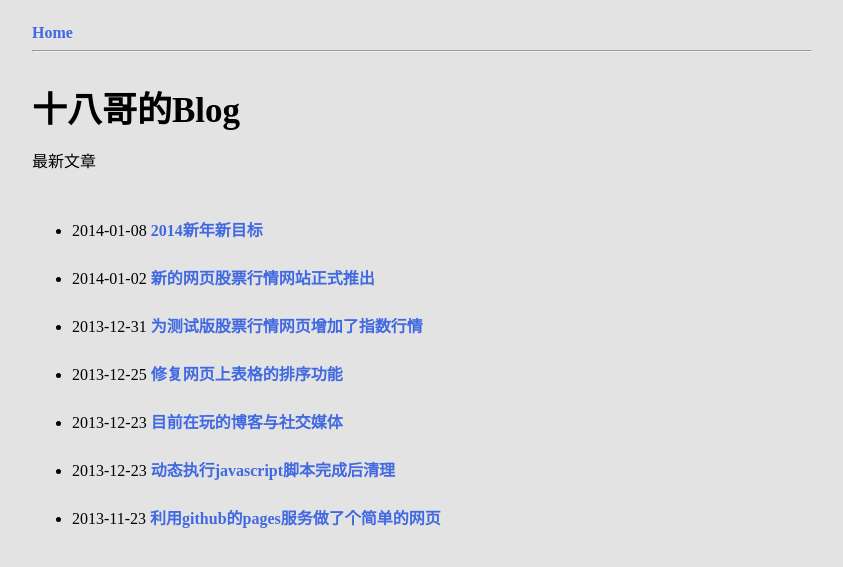
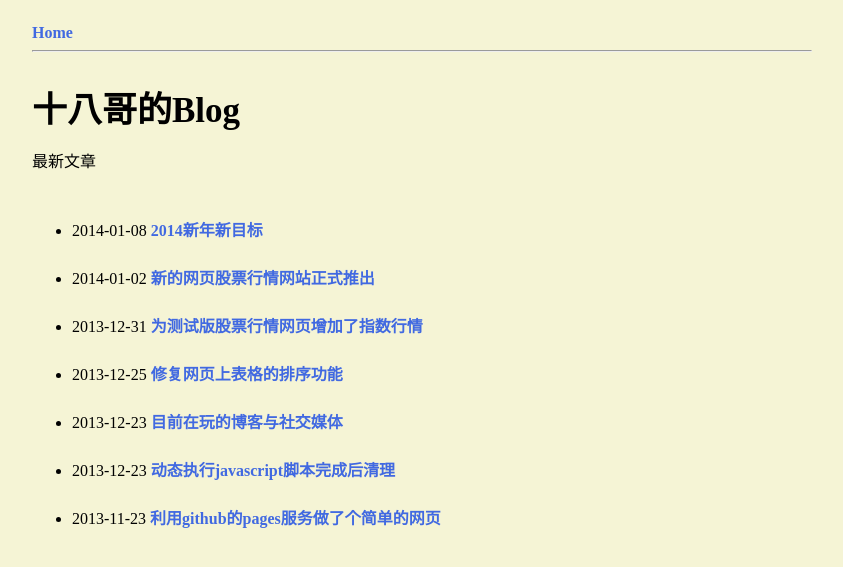
Before and after one commit to cforth/blog, a Jekyll site: the page built from index.html, in a window 1280 px wide. Shown: the top 567 px of the page, without its empty margins (218-1061 px from the left). Built offline with Jekyll 4.4.1, drawn with Linux system fonts in a browser that asks for light colours.

Commit message:
更改网页背景颜色

```diff
--- a/css/mystyle.css
+++ b/css/mystyle.css
@@ -2,7 +2,7 @@ body {
   width:780px;
   margin:0 auto;
   font-family: \5FAE\8F6F\96C5\9ED1;
-  background:#E3E3E3;
+  background:#F5F4D5;
 }
 
 p {
```
